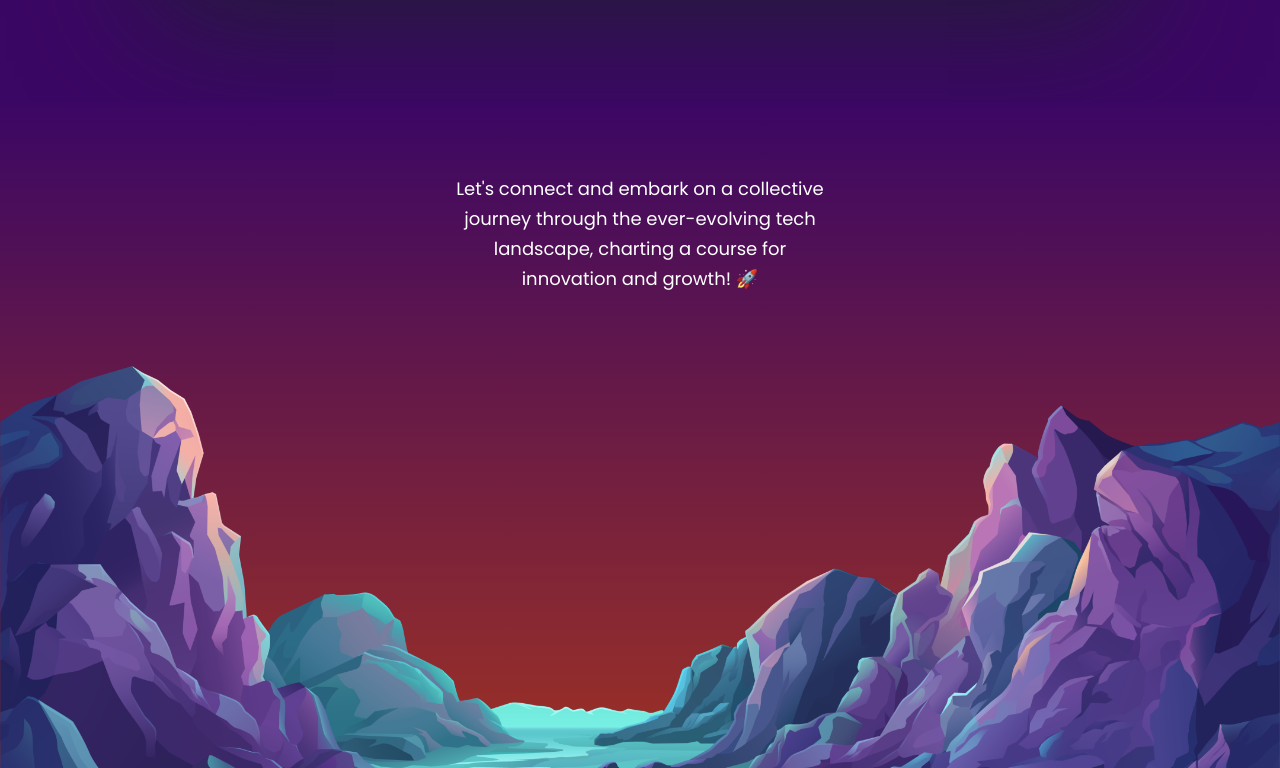
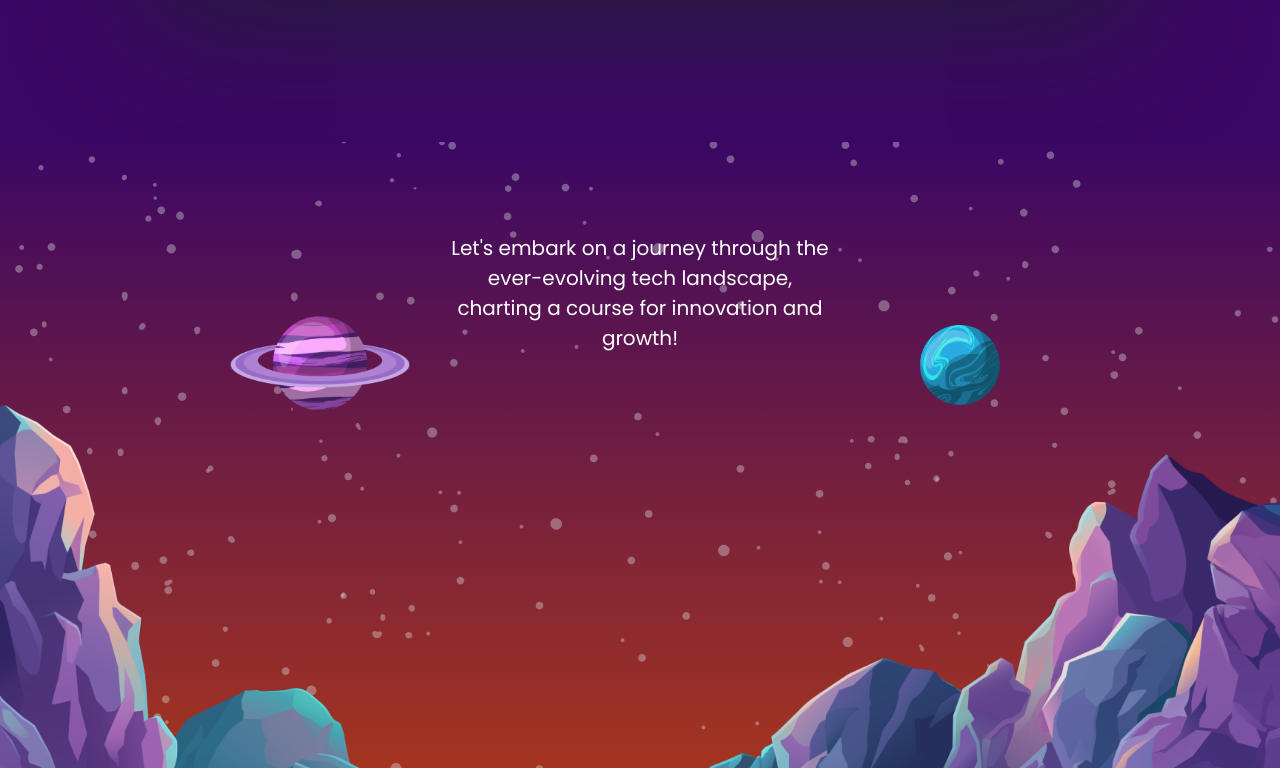
Before and after one commit to spiralnebulam31/PortfolioWebsite, a React (Vite) app: page / in a window 1280 px wide. Shown: the part 4212-4980 px from the top of the page. Built offline with nearby package versions, Linux system fonts and the light colour scheme.

Commit message:
Parallax effect ready for xl screens

```diff
--- a/src/components/Journey.jsx
+++ b/src/components/Journey.jsx
@@ -8,7 +8,7 @@ const Journey = () => {
 
   return (
     <section id="journey">
-      <div className="bg-background1 relative z-1 bg-cover w-full top-0 left-0 right-0 bottom-0 pt-10 pb-10">
+      <div className="bg-background1 relative z-1 bg-cover w-full top-0 left-0 right-0 bottom-0 pt-10 pb-20">
         <div className="mx-auto px-5">
           <motion.div variants={textVariant()}>
             <p className={styles.sectionSubText + styles.paddingX}>My coding</p>
--- a/src/components/Parallax.jsx
+++ b/src/components/Parallax.jsx
@@ -1,35 +1,77 @@
-import { motion } from 'framer-motion';
-import { fadeIn } from '../utils/motion.js';
-import { mountains, planet1, planet2, starrySky1 } from '../assets';
+import { motion, useScroll, useTransform } from "framer-motion";
+import { useRef } from "react";
+import { fadeIn } from "../utils/motion.js";
+import { mountains, planet1, planet2, starrySky1, starrySky2 } from "../assets";
 
 const Parallax = () => {
+
+  const ref = useRef();
+
+  const { scrollYProgress } = useScroll({
+    target: ref,
+    offset: ["start start", "end start"]
+  });
+
+  const yBg = useTransform(scrollYProgress, [0, 1], ["0%", "100%"]);
+  const yText = useTransform(scrollYProgress, [0, 1], ["0%", "600%"]);
+
   return (
     <section id="parallax">
-        <div className="bg-gradient-to-b from-background1 to-orange-700 relative z-2 bg-cover w-full left-0 right-0 bottom-0 top-0 py-10 h-full">
+      <div
+        ref={ref}
+      className="bg-gradient-to-b from-background1 to-orange-700 relative bg-cover w-full left-0 right-0 bottom-0 top-0 pt-10 pb-20 min-h-screen">
         <div className="flex flex-col justify-center gap-5 mb-2 text-center w-full xl:max-w-[40%] mx-auto">
           <motion.div
-                variants={fadeIn("", "", 0.1, 1)} //direction, type, delay, duration
-                className={
-                  "text-white font-body text-lg max-w-lg xl:max-w-6xl sm:px-16 px-6 py-8 leading-[30px]"
-                }
+            style={{ y: yText }}
+            className="text-white font-body text-xl max-w-lg xl:max-w-7xl sm:px-16 px-6 mb-1 mt-[10%] leading-[30px] overflow-hidden"
           >
-          Let's connect and embark on a collective journey through the ever-evolving tech landscape, charting a course for innovation and growth! 🚀
+            Let's embark on a journey through the
+            ever-evolving tech landscape, charting a course for innovation and
+            growth!
           </motion.div>
         </div>
 
-        <div className="bottom-0 left-0 right-0">
-            <img src={mountains} alt="mountains" className="w-full h-full object-cover" />
+            <motion.img
+              src={starrySky2}
+              alt="Starry background"
+              style={{ x: yBg }}
+              className="absolute inset-0 w-full h-full flex justify-center items-center object-cover pointer-events-none z-0 opacity-40"
+            />
+
+            <motion.img
+              src={starrySky1}
+              alt="Starry background"
+              style={{ x: yBg }}
+              className="absolute inset-0 w-full h-full flex justify-center items-center object-cover pointer-events-none z-0 opacity-40"
+            />
+
+        <motion.img
+          src={mountains}
+          alt="mountains"
+          className="absolute w-full h-full object-cover"
+        />
+        <div className="grid grid-cols-2">
+          <motion.div className="flex justify-center items-center">
+            <motion.img
+              src={planet1}
+              alt="planet1"
+              style={{ y: yBg }}
+              className="absolute w-[180px] h-[180px] object-contain z-10 overflow-hidden"
+            />
+          </motion.div>
+
+          <motion.div className="flex justify-center items-center">
+            <motion.img
+              src={planet2}
+              alt="planet2"
+              style={{ y: yBg }}
+              className="absolute w-[80px] h-[80px] object-contain z-10 overflow-hidden"
+            />
+          </motion.div>
         </div>
-        {/* <div className="bottom-0 left-0 right-0">
-            <img src={planet1} alt="planet1" className="w-[300px] h-[300px] object-contain" />
-        </div>
-        <div className="bottom-0 left-0 right-0">
-            <img src={planet2} alt="planet2" className="w-[300px] h-[300px] object-contain" />
-        </div> */}
-
       </div>
     </section>
-    )
-}
+  );
+};
 
 export default Parallax;
```
Lines whose indentation alone changed are shown as unchanged.
